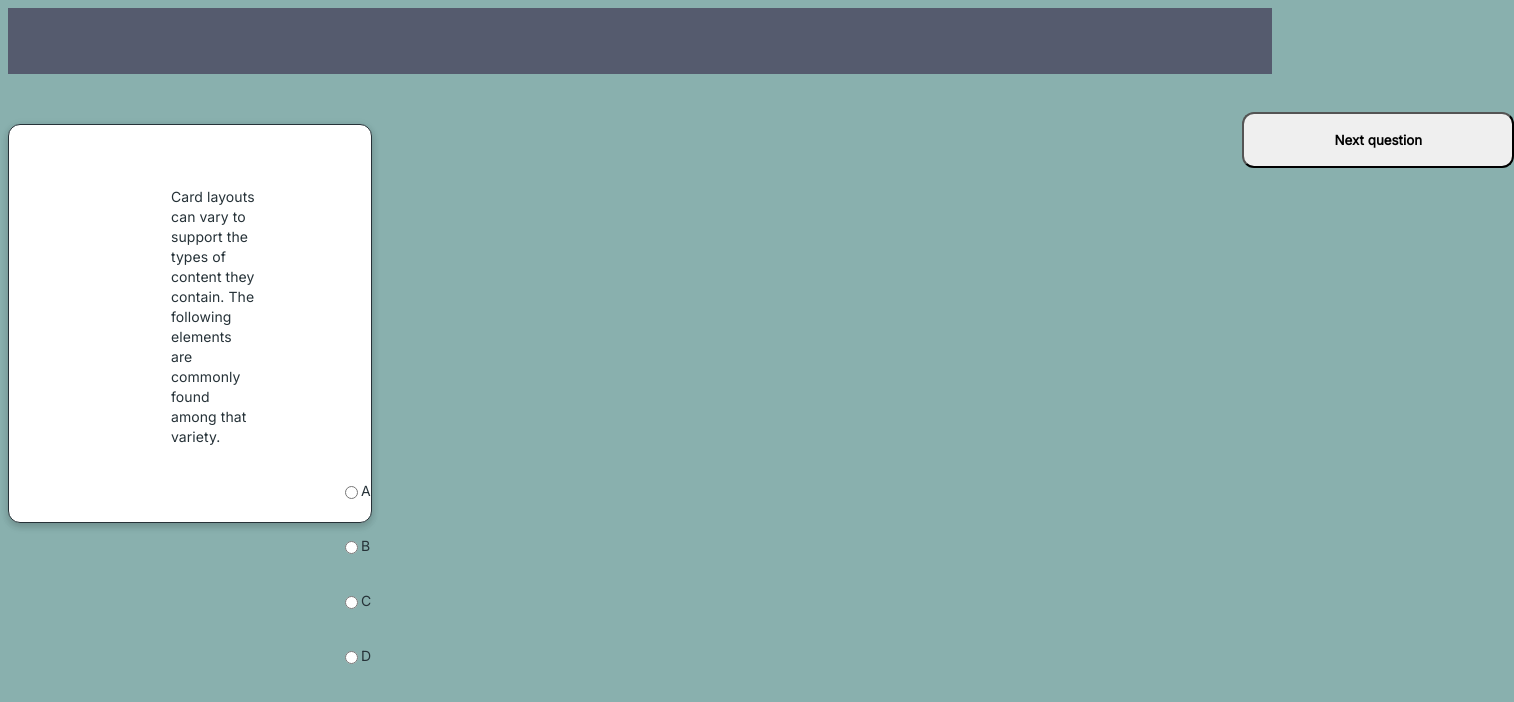
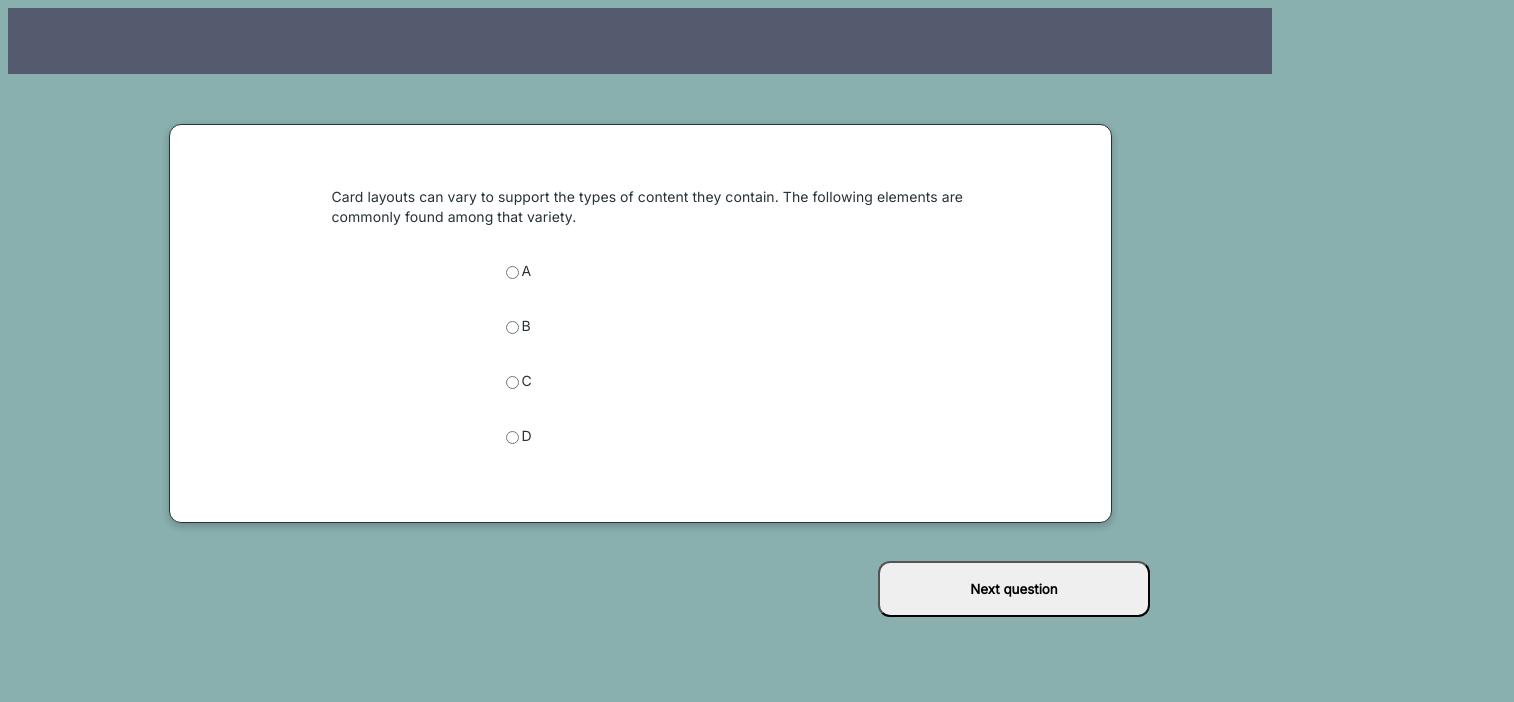
Before and after one commit to lpalleros/assessment-app, a React (Create React App) app: page /assessment in a window 1280 px wide. Shown: the top 702 px of the page, 1514 px wide, since content can reach past the window. Built offline with nearby package versions, Linux system fonts and the light colour scheme.

Commit message:
upgrade dashboardForm container

```diff
--- a/src/components/Dashboard/DashboardForm.css
+++ b/src/components/Dashboard/DashboardForm.css
@@ -1,4 +1,4 @@
-.container {
+.container-dashboard {
     display: flex;
 }
 
--- a/src/components/Dashboard/DashboardForm.js
+++ b/src/components/Dashboard/DashboardForm.js
@@ -3,7 +3,7 @@ import '../../components/Dashboard/DashboardForm.css';
 
 const DashboardForm = () => {
     return (
-        <div className="container">
+        <div className="container-dashboard">
             <div className="dashboard-1">
                 <p className="p1-1">Your Score</p>
                 <p className="p1-2">10/10</p>
```
